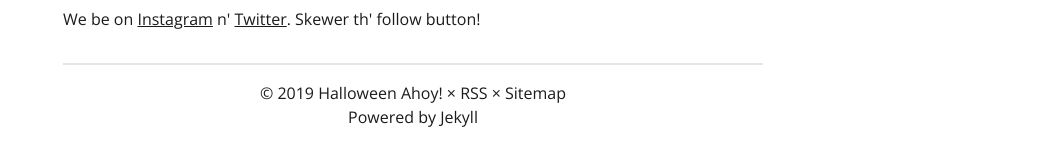
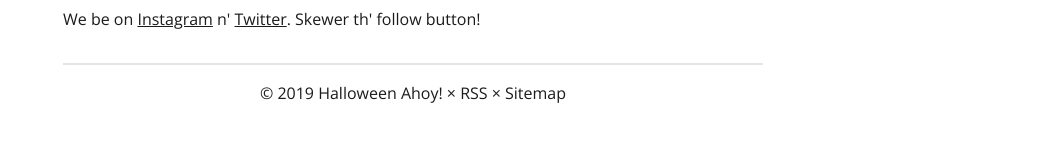
Before and after one commit to halloweenahoy/halloweenahoy.github.io, a Jekyll site: the page built from index.html, in a window 1280 px wide. Shown: the part 584-750 px from the top of the page, without its empty margins (227-1280 px from the left). Built offline with Jekyll 4.4.1, drawn with Linux system fonts in a browser that asks for light colours; comment, search, counter and statistics services are not loaded.

Commit message:
Update default.html

```diff
--- a/_layouts/default.html
+++ b/_layouts/default.html
@@ -61,7 +61,7 @@
 <hr>
 
   <footer>
-    <p>&copy; {{ site.date | default: site.time | date: "%Y" }} <a href="{{ site.baseurl | prepend: site.url }}/">{{ site.author.name }}</a> × <a href="{{ '/feed.xml' | prepend: site.baseurl | prepend: site.url }}">RSS</a> × <a href="{{ '/sitemap.xml' | prepend: site.baseurl | prepend: site.url }}">Sitemap</a><br>Powered by <a href="https://jekyllrb.com/">Jekyll</a></p>
+    <p>&copy; {{ site.date | default: site.time | date: "%Y" }} <a href="{{ site.baseurl | prepend: site.url }}/">{{ site.author.name }}</a> × <a href="{{ '/feed.xml' | prepend: site.baseurl | prepend: site.url }}">RSS</a> × <a href="{{ '/sitemap.xml' | prepend: site.baseurl | prepend: site.url }}">Sitemap</a></p>
   </footer>
 
   {% include follow-buttons.html %}
```
